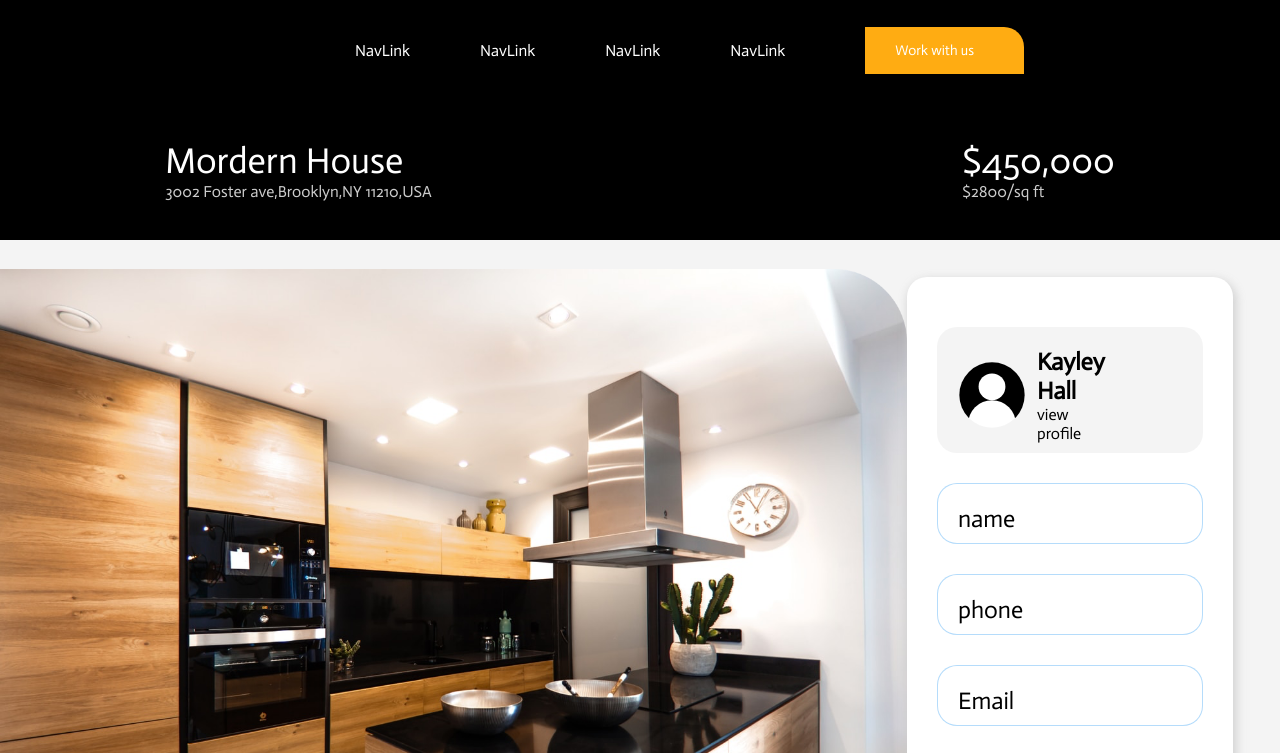
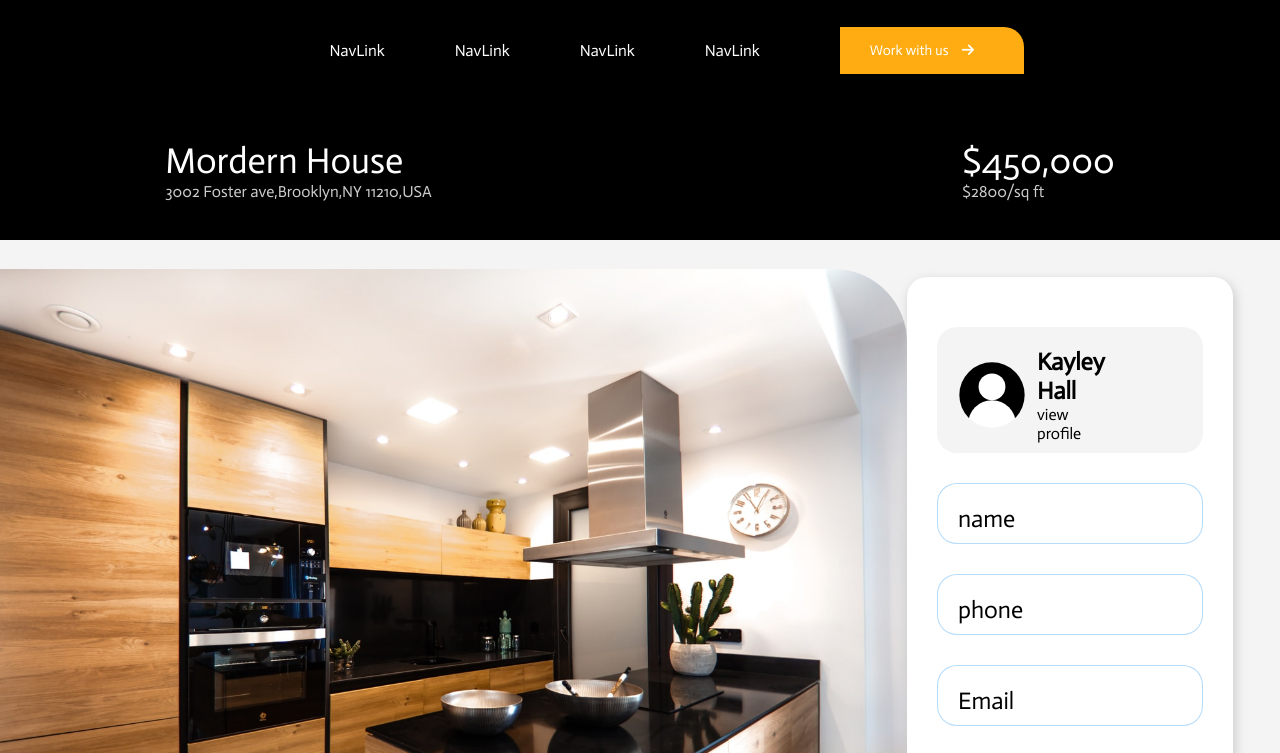
Before and after one commit to Yhworld/movingcompany, a plain HTML site: page move.html in a window 1280 px wide. Shown: the top 753 px of the page. Drawn offline with Linux system fonts and the light colour scheme; a web font is replaced by a local one.

Commit message:
Add the arrow right icon to the varioud buttons , adjust the arrow icon

```diff
--- a/assests/move.css
+++ b/assests/move.css
@@ -398,3 +398,7 @@ p.p1 {
 .btnsubmit {
     padding-left: 20%;
 }
+
+.fa-arrow-right:before {
+    padding-left: 10px;
+}
--- a/move.html
+++ b/move.html
@@ -26,7 +26,7 @@
        </ul>
 
        <div class="workwith">
-        <button class="navlink">Work with us</button>
+        <button class="navlink">Work with us <i class="fa-solid fa-arrow-right"></i></button>
        </div>
    </div>
 
@@ -312,7 +312,7 @@
     </h2>
 
     <div class="btnsubmit">
-        <button class="navlink">Work with us</button>
+        <button class="navlink">Work with us<i class="fa-solid fa-arrow-right"></i></button>
     </div>
 
 </section>
```
